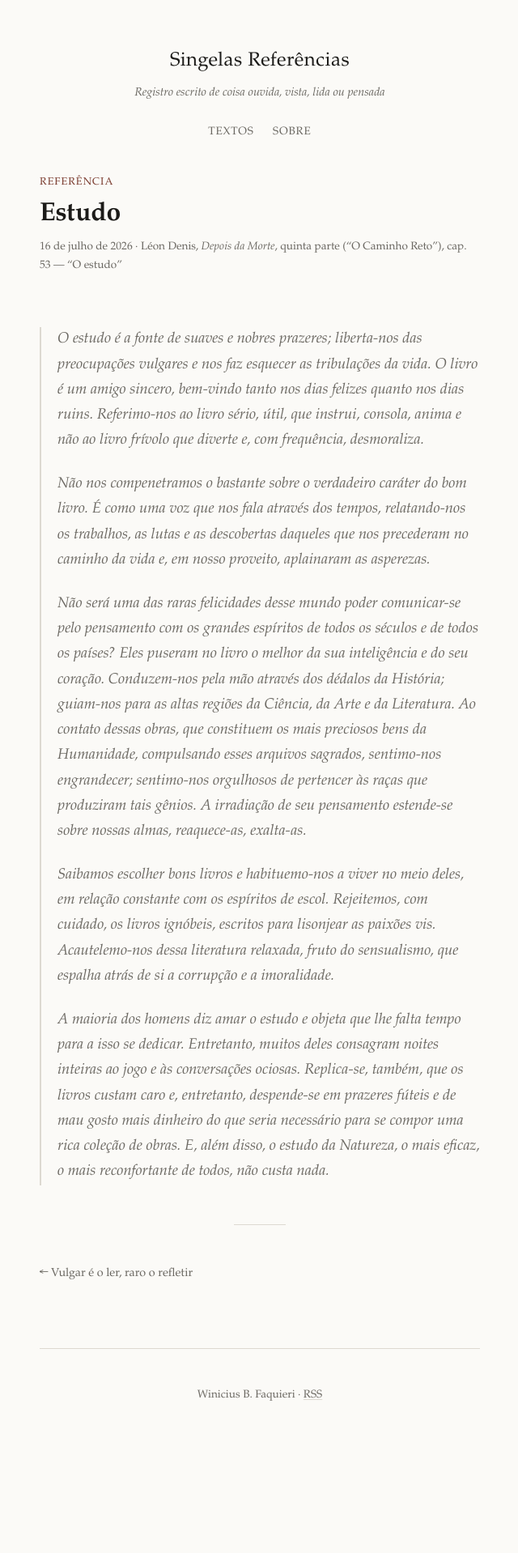
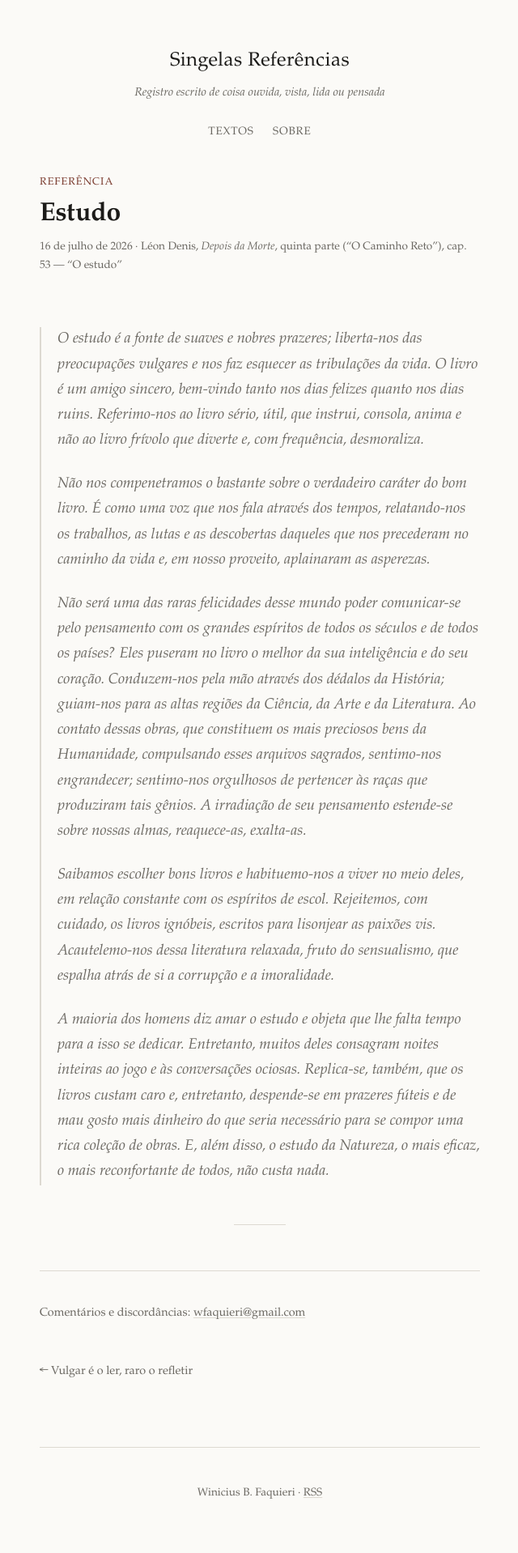
Before and after one commit to wfaquieri/singelas-referencias, a Jekyll site: the page built from _posts/2026-07-16-estudo.md, in a window 1280 px wide. Shown: the whole page at 81% size, without its empty margins (319-959 px from the left). Built offline with Jekyll 4.4.1, drawn with Linux system fonts in a browser that asks for light colours; before the commit the page ends 1796 px from its top, so only the background shows below that.

Commit message:
Linha de resposta por e-mail no rodape de cada texto

```diff
--- a/_layouts/post.html
+++ b/_layouts/post.html
@@ -23,14 +23,18 @@ layout: default
     Nota de autor só em texto meu. Em Referência, o texto é de outro — assinar embaixo
     dele soa como reivindicação de autoria. A origem já está no cabeçalho, em `fonte`.
   {% endcomment %}
-  {% if cat == 'apontamentos' %}
   <footer class="post-footer">
+    {% if cat == 'apontamentos' %}
     <p class="nota-autor">
       {{ site.author }} é cientista de dados e doutorando em Ciência da Computação (UFF).
       Currículo em <a href="https://wfaquieri.github.io/">wfaquieri.github.io</a>.
     </p>
+    {% endif %}
+    <p class="resposta">
+      Comentários e discordâncias:
+      <a href="mailto:{{ site.email }}">{{ site.email }}</a>
+    </p>
   </footer>
-  {% endif %}
 
 </article>
 
--- a/assets/css/style.css
+++ b/assets/css/style.css
@@ -247,6 +247,14 @@ a.reversefootnote { text-decoration: none; }
   line-height: 1.6;
 }
 
+.resposta {
+  margin: 1rem 0 0;
+  color: var(--suave);
+  font-size: 0.9rem;
+}
+
+.post-footer .nota-autor + .resposta { margin-top: 0.75rem; }
+
 .post-nav {
   display: flex;
   justify-content: space-between;
```
